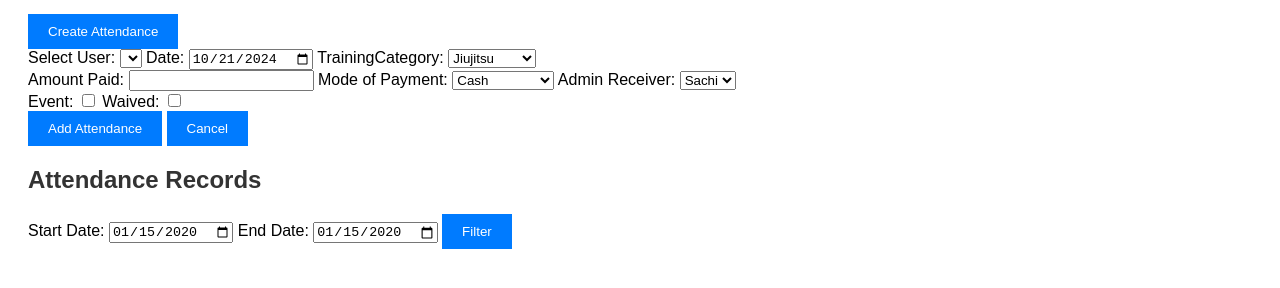
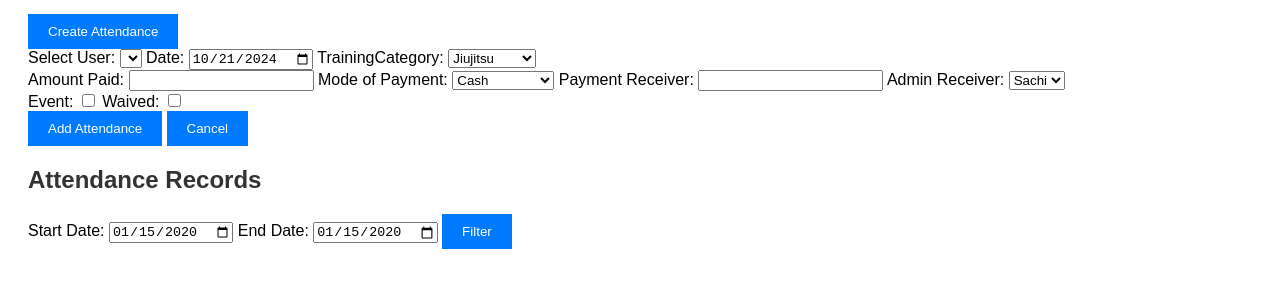
Before and after one commit to menlunar/guerillas-app-frontend, a plain HTML site: page pages/attendance.html in a window 1280 px wide. Both pictures are taken after typing "2020-01-15", "2020-01-15" into the empty fields and a click on the button "Create Attendance". Shown: the part 128-416 px from the top of the page. Drawn offline with nearby package versions, Linux system fonts and the light colour scheme; no server answers.

Commit message:
added payment receiver field

```diff
--- a/pages/attendance.html
+++ b/pages/attendance.html
@@ -46,10 +46,15 @@
                     <!-- modeOfPayment will be dynamically populated here -->
                 </select>
 
+                <label for="paymentReceiver">Payment Receiver:</label>
+                <input type="text" id="paymentReceiver">
+
                 <label for="adminReceiver">Admin Receiver:</label>
                 <select id="adminReceiver">
                     <!-- AdminReceiver will be dynamically populated here -->
                 </select>
+
+
             </div>
 
             <div>
```
